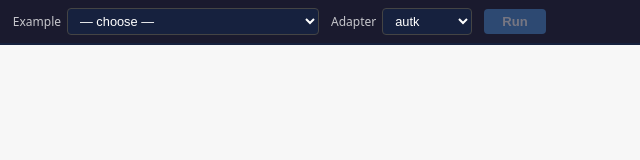
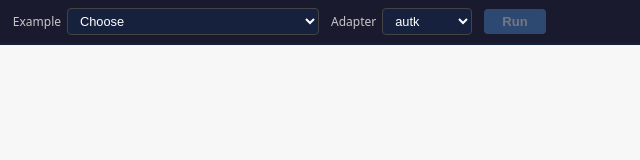
Before and after one commit to urban-toolkit/autk-grammar, a website built with Vite: page gallery/index.html in a window 1280 px wide. Shown: the full height of the page, 136-776 px from the left. Built offline with nearby package versions, Linux system fonts and the light colour scheme.

Commit message:
Replace em dashes with plain punctuation

```diff
--- a/adapters/autk/src/adapters/data.ts
+++ b/adapters/autk/src/adapters/data.ts
@@ -191,7 +191,7 @@ export function createDataAdapter(targets?: Targets, cache?: GeoJsonCache): Data
                         }
                     } catch (bboxErr) {
                         if (bboxErr instanceof Error && bboxErr.message.includes('bounding box after transform')) throw bboxErr;
-                        // getBoundingBoxFromLayer failed (empty table, unsupported layer type, etc.) — skip validation
+                        // getBoundingBoxFromLayer failed (empty table, unsupported layer type, etc.): skip validation
                     }
                     print(db, targets);
                     return db;
--- a/adapters/autk/src/types.ts
+++ b/adapters/autk/src/types.ts
@@ -38,7 +38,7 @@ export type ComputeLayerTypes = Map<string, LayerType>;
 
 export type AutkGrammarSpec = UrbanSpec;
 
-// Grammar-level interaction payloads — no autk internals leak through the public API
+// Grammar-level interaction payloads: no autk internals leak through the public API
 export interface GrammarPickingEvent {
     /** The picked layer's id in its map: its `title`, else its `dataRef`. */
     layerId: string;
@@ -57,7 +57,7 @@ export type GrammarEventRecord = {
     'plot:selection': GrammarPlotSelectionEvent;
 };
 
-// Self-contained typed emitter — does not import from autk packages
+// Self-contained typed emitter: it does not import from autk packages
 export class GrammarEventEmitter {
     private _listeners: Map<string, Set<(p: unknown) => void>> = new Map();
 
--- a/gallery/index.html
+++ b/gallery/index.html
@@ -13,7 +13,7 @@
       <div class="control-group">
         <label for="example-select">Example</label>
         <select id="example-select">
-          <option value="">— choose —</option>
+          <option value="">Choose</option>
         </select>
       </div>
       <div class="control-group">
```
Also changed, not shown: 1 other file.
